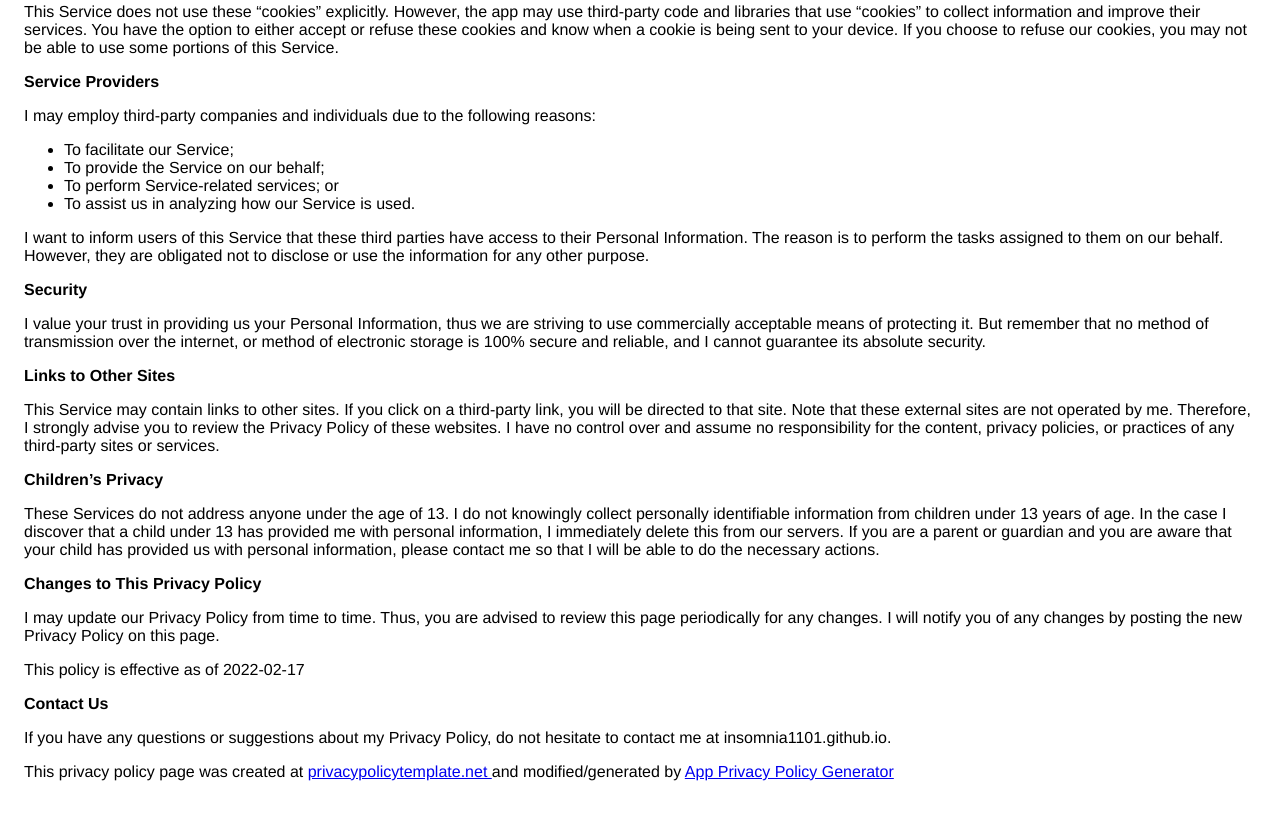
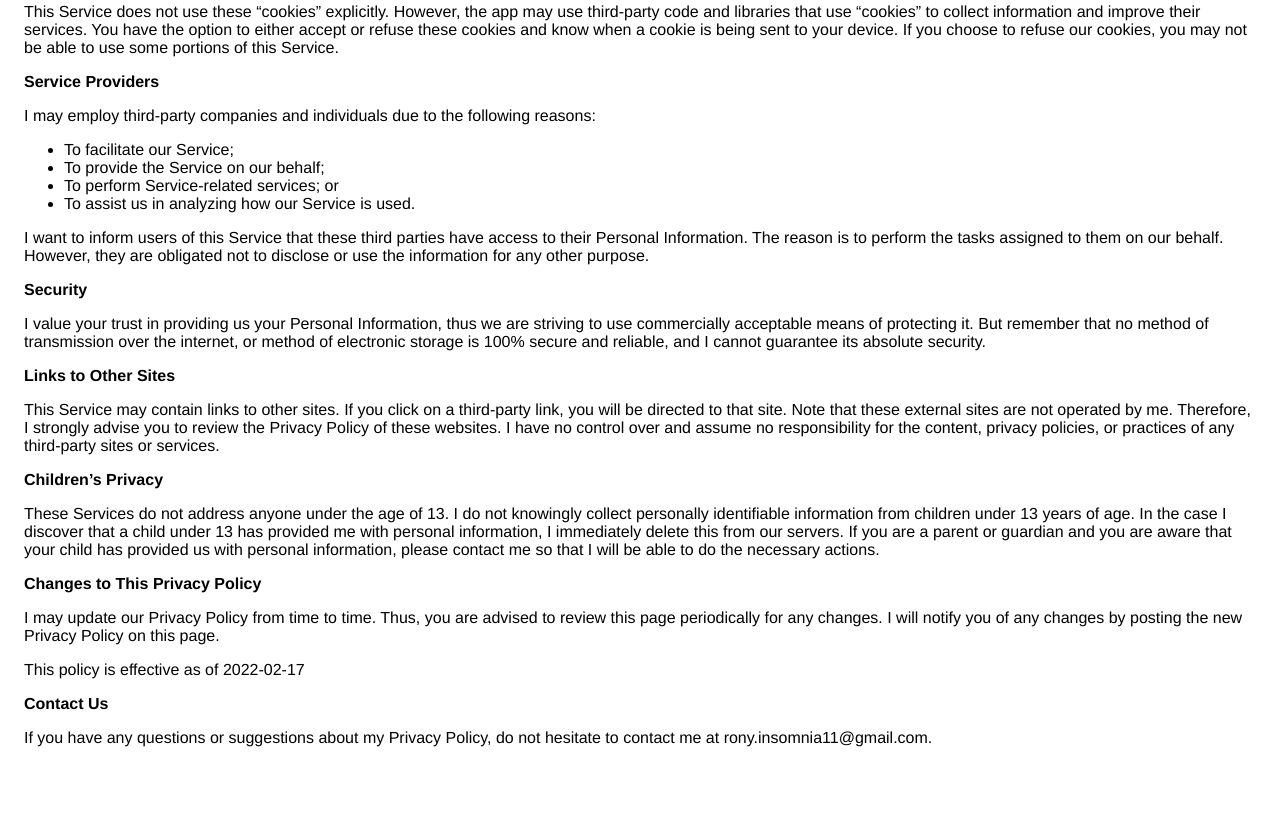
Before and after one commit to insomnia1101/insomnia1101.github.io, a plain HTML site: page privacy_policy.html in a window 1280 px wide. Shown: the part 695-1514 px from the top of the page. After the commit the page ends 1482 px from the top, so only its background shows below. Drawn offline with Linux system fonts and the light colour scheme.

Commit message:
uplaoud awal

```diff
--- a/privacy_policy.html
+++ b/privacy_policy.html
@@ -103,7 +103,7 @@
                   this page.
                 </p> <p>This policy is effective as of 2022-02-17</p> <p><strong>Contact Us</strong></p> <p>
                   If you have any questions or suggestions about my
-                  Privacy Policy, do not hesitate to contact me at insomnia1101.github.io.
-                </p> <p>This privacy policy page was created at <a href="https://privacypolicytemplate.net" target="_blank" rel="noopener noreferrer">privacypolicytemplate.net </a>and modified/generated by <a href="https://app-privacy-policy-generator.nisrulz.com/" target="_blank" rel="noopener noreferrer">App Privacy Policy Generator</a></p>
+                  Privacy Policy, do not hesitate to contact me at rony.insomnia11@gmail.com.
+
     </body>
     </html>
```
